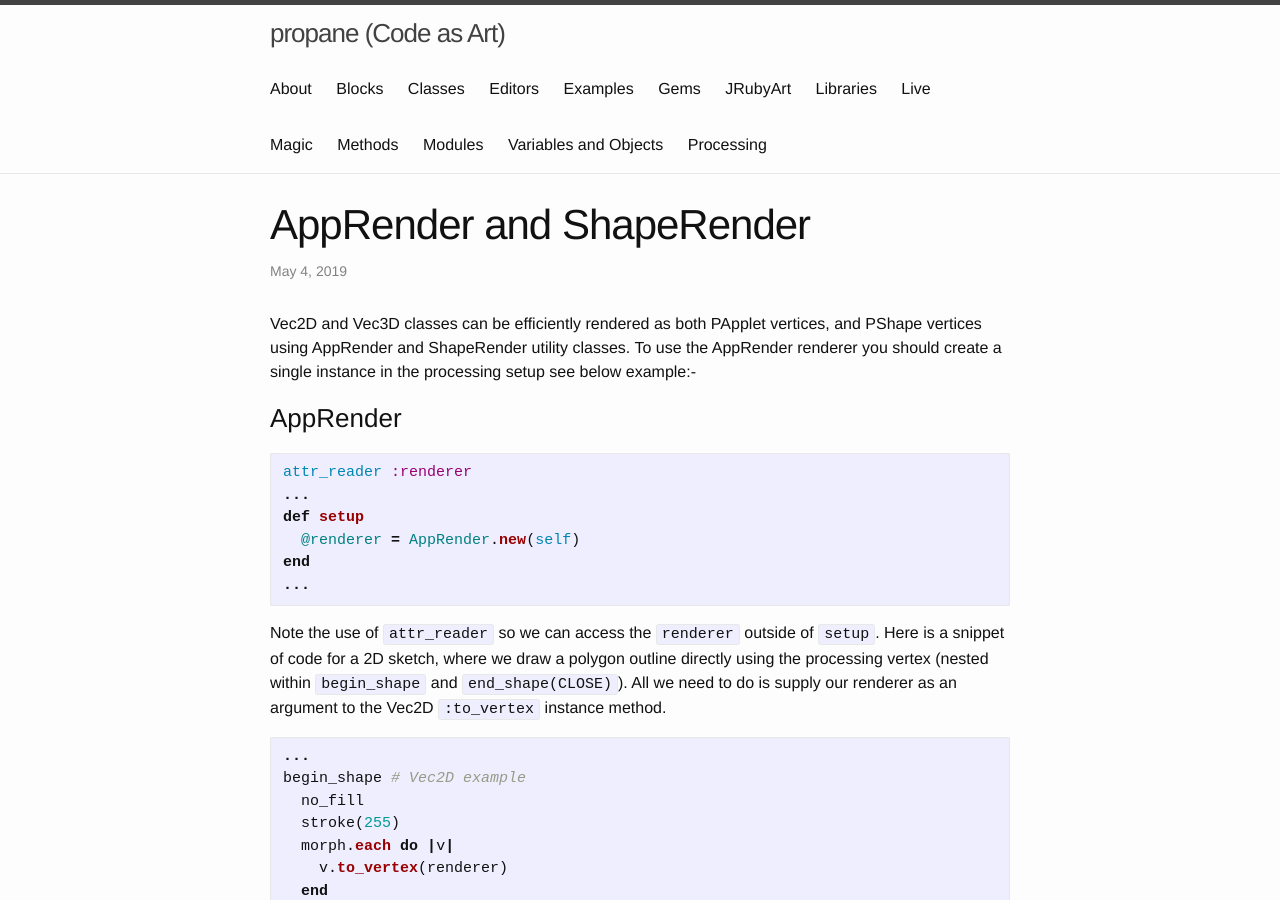
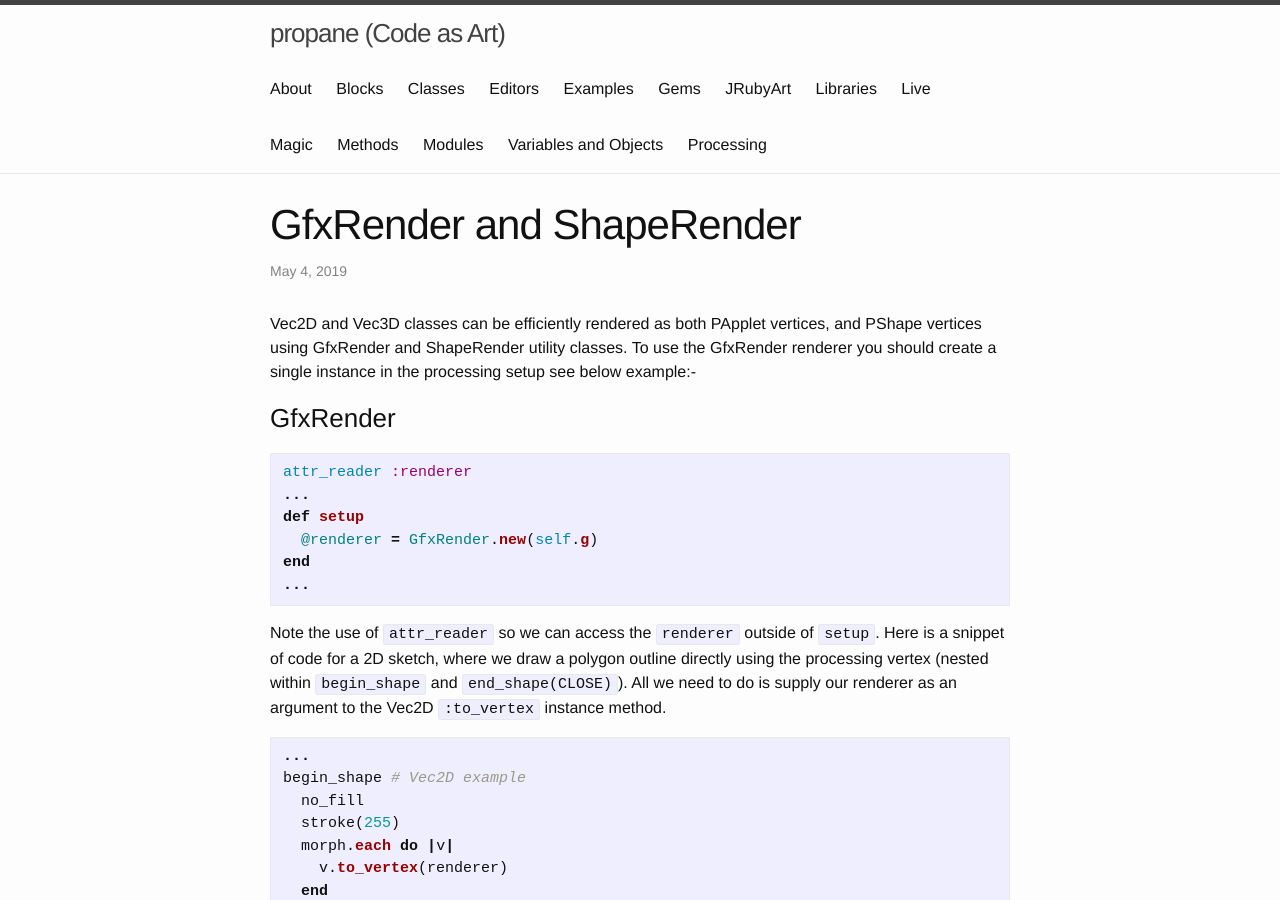
Before and after one commit to ruby-processing/propane, a Jekyll site: the page built from _classes/gfx_render.md, in a window 1280 px wide and 900 px high. Built offline with Jekyll 4.4.1, drawn with Linux system fonts in a browser that asks for light colours.

Commit message:
Update documentation

````diff
--- a/_classes/app_render.md
+++ b/_classes/gfx_render.md
@@ -1,17 +1,17 @@
 ---
 layout: post
-title:  "AppRender and ShapeRender"
-keywords: to_vertex, Vec3D, Vec2D, AppRender, ShapeRender
+title:  "GfxRender and ShapeRender"
+keywords: to_vertex, Vec3D, Vec2D, GfxRender, ShapeRender
 ---
-Vec2D and Vec3D classes can be efficiently rendered as both PApplet vertices, and PShape vertices using AppRender and ShapeRender utility classes. To use the AppRender renderer you should create a single instance in the processing setup see below example:-
+Vec2D and Vec3D classes can be efficiently rendered as both PApplet vertices, and PShape vertices using GfxRender and ShapeRender utility classes. To use the GfxRender renderer you should create a single instance in the processing setup see below example:-
 
-### AppRender
+### GfxRender
 
 ```ruby
 attr_reader :renderer
 ...
 def setup
-  @renderer = AppRender.new(self)
+  @renderer = GfxRender.new(self.g)
 end
 ...
 ```
````
Also changed, not shown: _editors/atom.md (+3 -3 lines), _gems/gems.md (+3 -1 lines).
